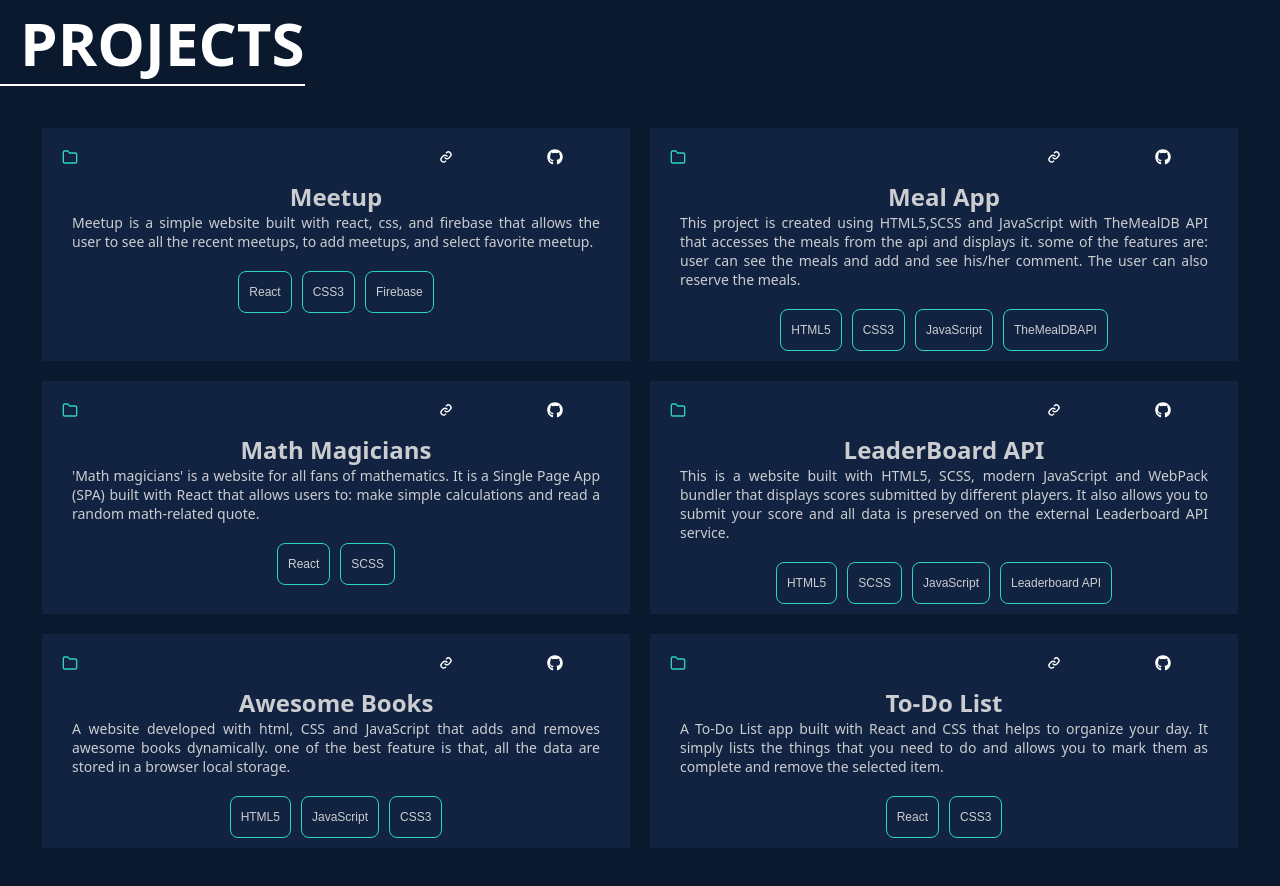
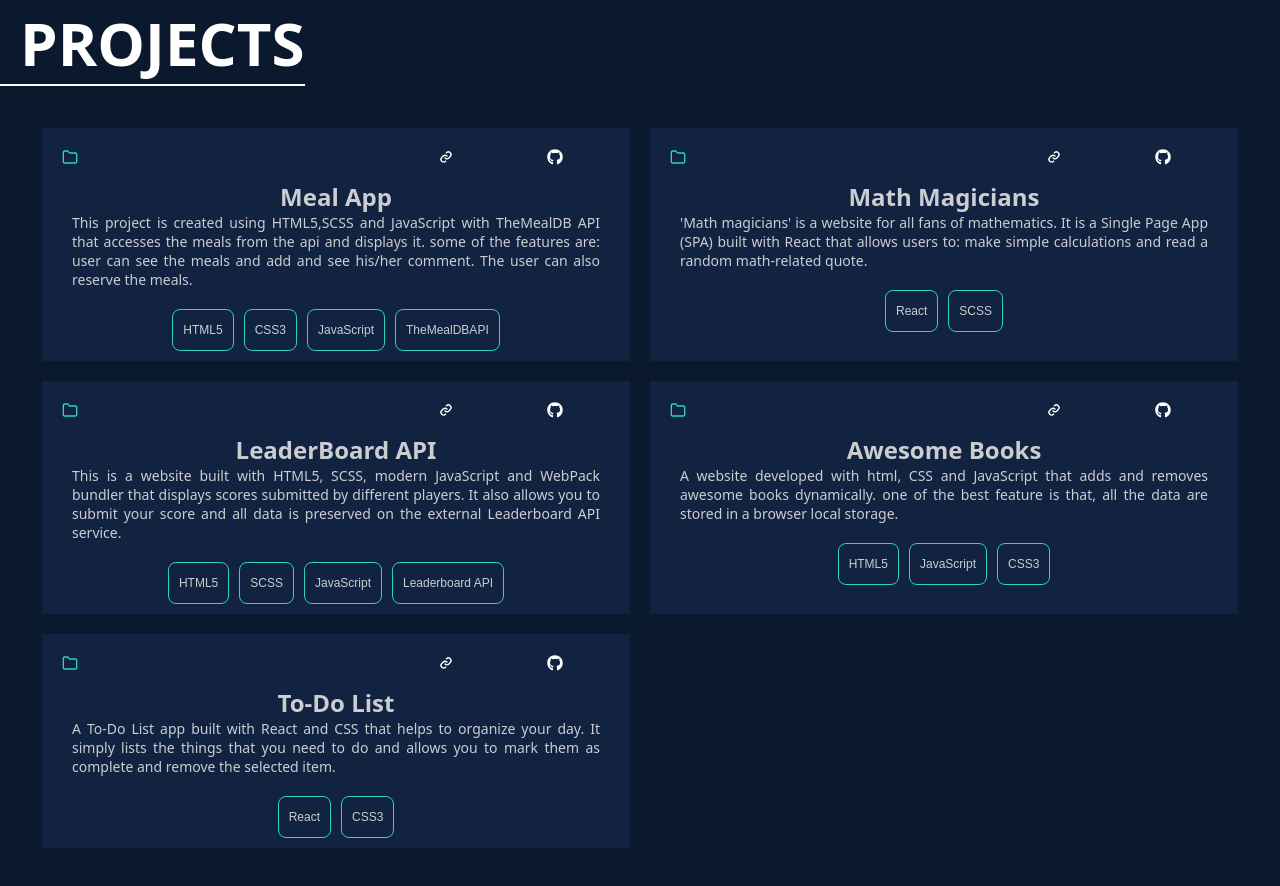
Before and after one commit to degisew/SPA-Portfolio, a React (Create React App) app: page / in a window 1280 px wide. Shown: the part 2560-3446 px from the top of the page. Built offline with nearby package versions, Linux system fonts and the light colour scheme.

Commit message:
Remove a meetup project from projects list

```diff
--- a/src/Components/Data.js
+++ b/src/Components/Data.js
@@ -40,15 +40,15 @@ const experiences = [
 ];
 
 const projects = [
-  {
-    id: 1,
-    title: "Meetup",
-    builtWith: ["React", "CSS3", "Firebase"],
-    github: "https://github.com/degisew/meetup",
-    live: "https://degisew-meetup.netlify.app/",
-    description:
-      "Meetup is a simple website built with react, css, and firebase that allows the user to see all the recent meetups, to add meetups, and select favorite meetup.",
-  },
+  // {
+  //   id: 1,
+  //   title: "E-Commerce Shop App",
+  //   builtWith: ["React", "CSS3", "Material-UI", "Commercejs-API", "Stripe-API"],
+  //   github: "https://github.com/degisew/e-commerce",
+  //   live: "https://degisew-e-commerce.netlify.app/",
+  //   description:
+  //     "A full stack E-Commerce app for your shopping business. It allows a user to buy products, add to cart, remove from cart and also can choose shipping process and make payments.",
+  // },
   {
     id: 2,
     title: "Meal App",
```
